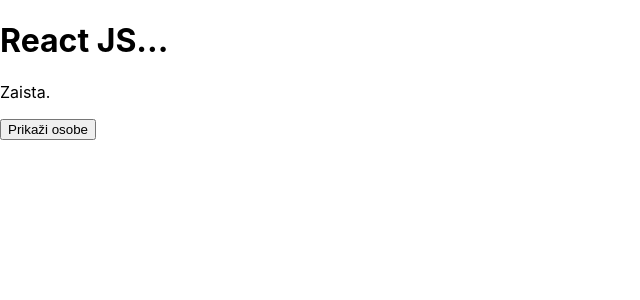
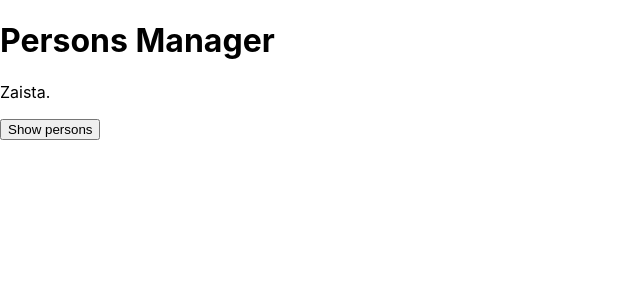
Before and after one commit to mladen3/udemy-react, a React app: page / in a window 1280 px wide. Shown: the top 300 px of the page, without its empty margins (0-640 px from the left). Built offline with nearby package versions, Linux system fonts and the light colour scheme.

Commit message:
testing Travis CI test build tool

```diff
--- /dev/null
+++ b/src/components/Cockpit/Cockpit.css
@@ -0,0 +1,30 @@
+.red {
+  color: red;
+}
+
+.bold {
+  font-weight: bold;
+}
+
+.Cockpit button {
+  border: 1px solid blue;
+  padding: 16px;
+  background-color: green;
+  font: inherit;
+  color: white;
+  cursor: pointer;
+}
+
+.Cockpit button:hover {
+  background-color: lightgreen;
+  color: black;
+}
+
+.Cockpit button.red {
+  background-color: red;
+}
+
+.Cockpit button.red:hover {
+  background-color: salmon;
+  color: black;
+}
--- a/src/components/Cockpit/Cockpit.js
+++ b/src/components/Cockpit/Cockpit.js
@@ -0,0 +1,34 @@
+import React from "react";
+import classes from "./Cockpit.css"
+
+const cockpit = (props) => {
+
+    let assignedClasses = [];
+    let buttonClass = '';
+
+    if(props.showPersons){
+        buttonClass = classes.red;
+    }
+
+    if (props.persons.length <= 2) {
+      assignedClasses.push(classes.red);
+    }
+
+    if (props.persons.length <= 1) {
+      assignedClasses.push(classes.bold);
+    }
+
+    return (
+        <div className={classes.Cockpit}>
+            <h1>{props.title}</h1>
+            <p className={assignedClasses.join(' ')}>Zaista.</p>
+            <button
+                className={buttonClass}
+                onClick={props.clicked}>
+                {props.buttonName}
+            </button>
+        </div>
+    );
+}
+
+export default cockpit;
--- a/src/components/Persons/Person/Person.css
+++ b/src/components/Persons/Person/Person.css
@@ -7,7 +7,8 @@
     text-align: center;
 }
 
-@media (min-width: 500px) {
+/* ako je rezolucija ispod 501px onda primjeni ovaj style*/
+@media (max-width: 500px) {
     .Person {
         width: 450px;
     }
--- a/src/components/Persons/Persons.js
+++ b/src/components/Persons/Persons.js
@@ -0,0 +1,14 @@
+import React from "react";
+import Person from "../Persons/Person/Person"
+
+const persons = (props) => props.persons.map((person, index) => {
+    return <Person
+        key={person.id}
+        name={person.name}
+        age={person.age}
+        personName={person.name}
+        click={() => props.clicked(index)}
+        changed={(event) => props.changed(event, person.id)} />
+});
+
+export default persons;
--- a/src/containers/App.css
+++ b/src/containers/App.css
@@ -1,34 +1,3 @@
 .App {
   text-align: center;
 }
-
-.red {
-  color: red;
-}
-
-.bold {
-  font-weight: bold;
-}
-
-.App button {
-  border: 1px solid blue;
-  padding: 16px;
-  background-color: green;
-  font: inherit;
-  color: white;
-  cursor: pointer;
-}
-
-.App button:hover {
-  background-color: lightgreen;
-  color: black;
-}
-
-.App button.red {
-  background-color: red;
-}
-
-.App button.red:hover {
-  background-color: salmon;
-  color: black;
-}
--- a/src/containers/App.js
+++ b/src/containers/App.js
@@ -1,6 +1,7 @@
 import React, { Component } from "react";
 import classes from "./App.css";
-import Person from "../components/Persons/Person/Person";
+import Persons from "../components/Persons/Persons";
+import Cockpit from "../components/Cockpit/Cockpit"
 
 class App extends Component {
   state = {
@@ -11,8 +12,34 @@
     ],
     otherState: "some other value",
     showPersons: false,
-    buttonName: "Prikaži osobe"
+    buttonName: "Show persons"
   };
+
+  render() {
+
+    let persons = null;
+
+    if (this.state.showPersons) {
+      persons = <Persons
+        persons={this.state.persons}
+        clicked={this.deletePersonHandler}
+        changed={this.nameChangeHandler} />;
+    }
+
+    return (
+
+      <div className={classes.App}>
+        <Cockpit
+          title={this.props.appTitle}
+          showPersons={this.state.showPersons}
+          persons={this.state.persons}
+          clicked={this.togglPersonHandler}
+          buttonName={this.state.buttonName}/>
+        {persons}
+      </div>
+
+    );
+  }
 
   deletePersonHandler = (personIndex) => {
     // const persons = this.state.persons.slice();
@@ -22,14 +49,14 @@
   }
 
   togglPersonHandler = () => {
-    const doesShow = this.state.showPersons;
-    let IbuttonValue = "Prikaži osobe";
-    if (!doesShow) {
-      IbuttonValue = "Sakrij osobe";
+    const showingPersons = this.state.showPersons;
+    let buttonText = "Prikaži osobe";
+    if (!showingPersons) {
+      buttonText = "Sakrij osobe";
     }
     this.setState({
-      showPersons: !doesShow,
-      buttonName: IbuttonValue
+      showPersons: !showingPersons,
+      buttonName: buttonText
     });
   };
 
@@ -44,52 +71,6 @@
     });
   }
 
-  render() {
-
-    let persons = null;
-    let buttonClass = null;
-
-    if (this.state.showPersons) {
-      persons = (
-        <div>
-          {this.state.persons.map((person, index) => {
-            return <Person
-                key={person.id}
-                name={person.name}
-                age={person.age}
-                personName={person.name}
-                click={() => this.deletePersonHandler(index)}
-                changed={(event) => this.nameChangeHandler(event, person.id)} />
-          })}
-        </div>
-      );
-
-      buttonClass = classes.red;
-    }
-
-    let assignedClasses = [];
-    if (this.state.persons.length <= 2) {
-      assignedClasses.push(classes.red);
-    }
-    if (this.state.persons.length <= 1) {
-      assignedClasses.push(classes.bold);
-    }
-
-    return (
-
-      <div className={classes.App}>
-        <h1>React JS...</h1>
-        <p className={assignedClasses.join(' ')}>Zaista.</p>
-        <button
-          className={buttonClass}
-          onClick={this.togglPersonHandler}>
-          {this.state.buttonName}
-        </button>
-        {persons}
-      </div>
-
-    );
-  }
 
   // return React.createElement('div', {className: 'App'}, React.createElement('h1', null, 'Test tekst'));
 }
--- a/src/index.js
+++ b/src/index.js
@@ -4,7 +4,7 @@
 import App from './containers/App';
 import * as serviceWorker from './serviceWorker';
 
-ReactDOM.render(<App />, document.getElementById('root'));
+ReactDOM.render(<App appTitle="Persons Manager"/>, document.getElementById('root'));
 
 // If you want your app to work offline and load faster, you can change
 // unregister() to register() below. Note this comes with some pitfalls.
```
